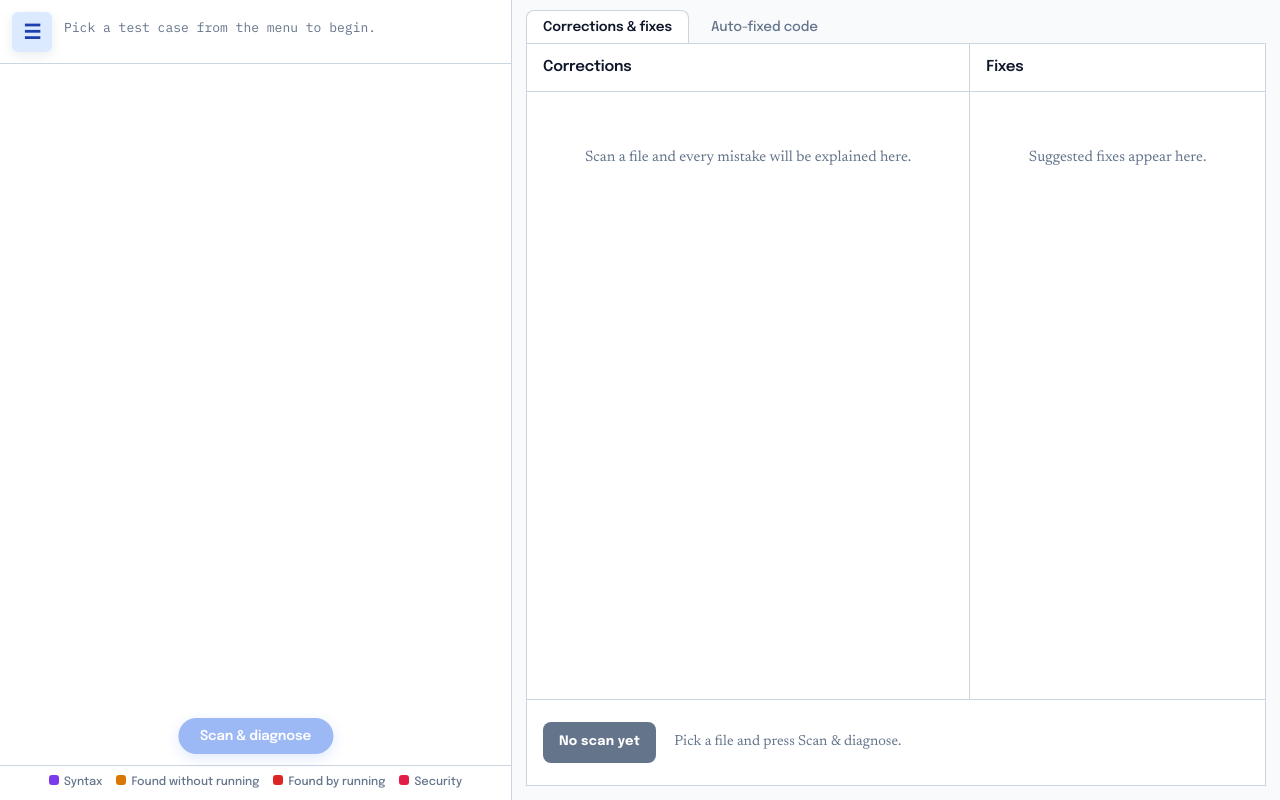
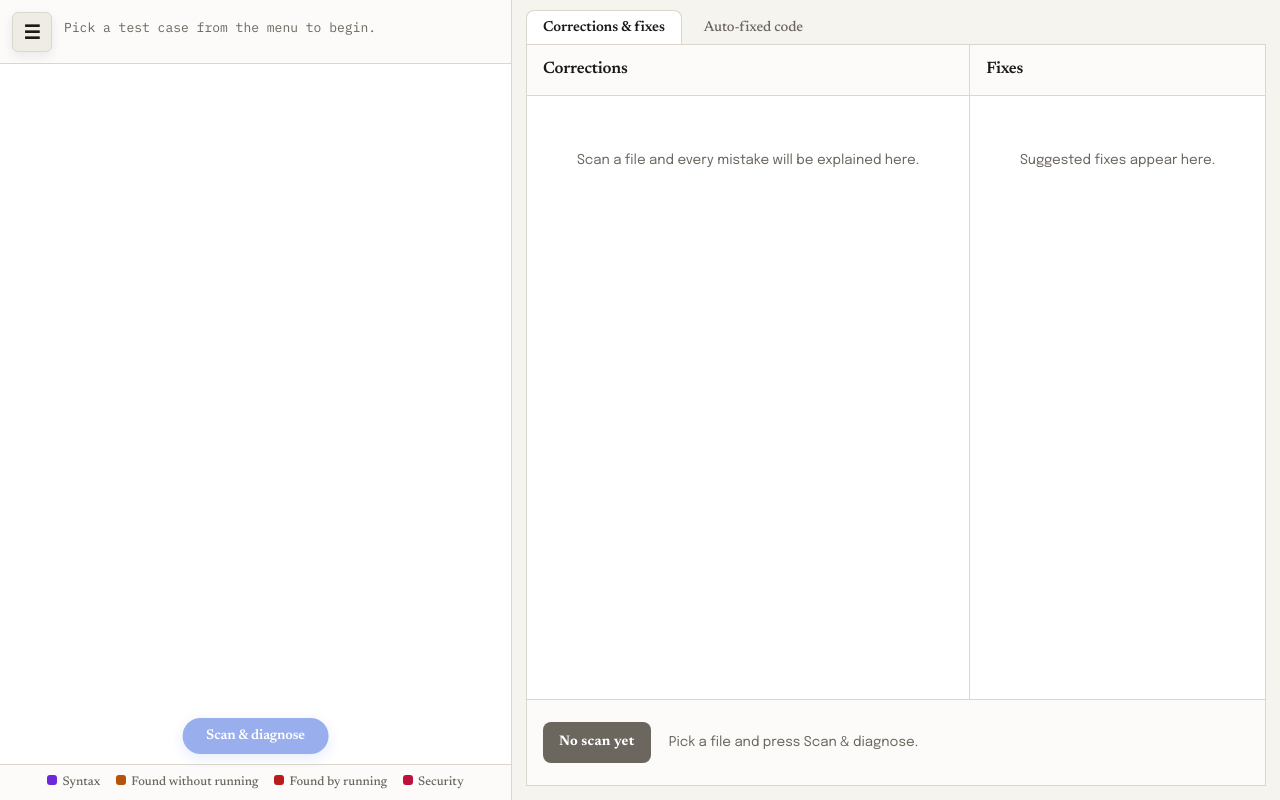
Before and after one commit to e1ixircore/compiler-error-explainer, a Flask app: page / in a window 1280 px wide. Run offline with Flask 3, Linux system fonts and the light colour scheme.

Commit message:
ui update 3(?)

```diff
--- a/templates/index.html
+++ b/templates/index.html
@@ -6,94 +6,106 @@
   <title>IntelliFix</title>
   <link rel="preconnect" href="https://fonts.googleapis.com">
   <link rel="preconnect" href="https://fonts.gstatic.com" crossorigin>
-  <link href="https://fonts.googleapis.com/css2?family=Epilogue:wght@500;600;700&family=IBM+Plex+Mono:ital,wght@0,400;0,500;0,600;1,400&family=Newsreader:ital,opsz,wght@0,6..72,400;0,6..72,500;1,6..72,400&display=swap" rel="stylesheet">
+  <link href="https://fonts.googleapis.com/css2?family=Epilogue:ital,wght@0,400;0,500;0,600;1,400&family=IBM+Plex+Mono:ital,wght@0,400;0,500;0,600;1,400&family=Newsreader:ital,opsz,wght@0,6..72,500;0,6..72,600;0,6..72,700;1,6..72,500&display=swap" rel="stylesheet">
   <style>
     :root {
-      color-scheme: light;--bg: #f8fafc;--panel: #ffffff;--panel2: #f1f5f9;--line: #cbd5e1;--ink: #0f172a;
-      --mute: #64748b;--accent: #2563eb;--parser: #7c3aed;--static: #d97706;--runtime: #dc2626;--sec: #e11d48;
-      --ok: #059669;--warn: #d97706;
-      --head: 'Epilogue', -apple-system, BlinkMacSystemFont, sans-serif;
-      --body: 'Newsreader', Georgia, serif;
+      color-scheme: light;
+      --bg: #f6f4ef;
+      --panel: #ffffff;
+      --panel2: #efece6;
+      --line: #dcd7cd;
+      --ink: #1c1917;
+      --mute: #6b665e;
+      --accent: #1d4ed8;
+      --parser: #6d28d9;
+      --static: #b45309;
+      --runtime: #b91c1c;
+      --sec: #be123c;
+      --ok: #047857;
+      --warn: #b45309;
+      --head: 'Newsreader', Georgia, serif;
+      --body: 'Epilogue', -apple-system, BlinkMacSystemFont, sans-serif;
       --mono: 'IBM Plex Mono', monospace;
     }
     * {box-sizing: border-box;margin: 0;padding: 0;}
-    body {font: 15px/1.55 var(--body);background: var(--bg);color: var(--ink);height: 100vh;display: flex;overflow: hidden;}
+    body {font: 13.5px/1.55 var(--body);background: var(--bg);color: var(--ink);height: 100vh;display: flex;overflow: hidden;}
     h1, h2, h3, h4, .tab, .verdict, .chip, .card dt, .banner b, #legend, #met {font-family: var(--head);}
-    button {font-family: var(--head);font-size: 13.5px;cursor: pointer;border: 0;border-radius: 6px;padding: 8px 14px;font-weight: 600;color: #fff;background: var(--accent);letter-spacing: -0.01em;}
+    button {font-family: var(--head);font-size: 14px;cursor: pointer;border: 0;border-radius: 6px;padding: 8px 15px;font-weight: 600;color: #fff;background: var(--accent);letter-spacing: -0.01em;}
     textarea {background: var(--panel);color: var(--ink);}
     button:disabled {opacity: .45;cursor: not-allowed;}
     button.ghost {background: var(--panel2);color: var(--ink);border: 1px solid var(--line);}
     button:focus-visible, .ln:focus-visible {outline: 2px solid var(--accent);outline-offset: 2px;}
     #left {width: 40%;position: relative;background: var(--panel);border-right: 1px solid var(--line);display: flex;flex-direction: column;}
     #right {width: 60%;display: flex;flex-direction: column;min-width: 0;}
-    .float {position: absolute;z-index: 5;box-shadow: 0 4px 12px rgba(15, 23, 42, 0.08);}
-    #menuBtn {top: 12px;left: 12px;width: 40px;height: 40px;padding: 0;font-size: 20px;background: #dbeafe;color: #1e40af;}
-    #scanBtn {bottom: 46px;left: 50%;transform: translateX(-50%);padding: 11px 22px;border-radius: 999px;box-shadow: 0 4px 14px rgba(37, 99, 235, 0.3);}
-    #menu {display: none;top: 60px;left: 12px;width: 270px;max-height: 70%;overflow: auto;background: var(--panel2);border: 1px solid var(--line);border-radius: 10px;padding: 10px;}
+    .float {position: absolute;z-index: 5;box-shadow: 0 4px 12px rgba(28, 25, 23, 0.08);}
+    #menuBtn {top: 12px;left: 12px;width: 40px;height: 40px;padding: 0;font-size: 19px;background: var(--panel2);color: var(--ink);border: 1px solid var(--line);}
+    #scanBtn {bottom: 46px;left: 50%;transform: translateX(-50%);padding: 11px 24px;border-radius: 999px;box-shadow: 0 4px 14px rgba(29, 78, 216, 0.25);}
+    #menu {display: none;top: 60px;left: 12px;width: 270px;max-height: 70%;overflow: auto;background: var(--panel);border: 1px solid var(--line);border-radius: 10px;padding: 10px;}
     #menu.open {display: block;}
-    #menu h4 {font-size: 12px;color: var(--mute);font-weight: 600;margin: 10px 4px 4px;text-transform: uppercase;letter-spacing: 0.03em;}
+    #menu h4 {font-size: 13px;color: var(--mute);font-weight: 600;margin: 10px 4px 4px;letter-spacing: 0.01em;}
     .fi {padding: 7px 8px;border-radius: 6px;cursor: pointer;font-family: var(--mono);font-size: 12.5px;display: flex;justify-content: space-between;}
-    .fi:hover, .fi.on {background: #e2e8f0;}
+    .fi:hover, .fi.on {background: var(--panel2);}
     .fi small {color: var(--ok);}
-    #menu a {display: block;margin-top: 8px;padding: 9px;border-top: 1px solid var(--line);color: var(--accent);font-family: var(--head);font-size: 13px;font-weight: 600;text-decoration: none;}
-    #fname {padding: 18px 14px 10px 64px;font-family: var(--mono);font-size: 13px;color: var(--mute);border-bottom: 1px solid var(--line);min-height: 64px;}
+    #menu a {display: block;margin-top: 8px;padding: 9px;border-top: 1px solid var(--line);color: var(--accent);font-family: var(--head);font-size: 14px;font-weight: 600;text-decoration: none;}
+    #fname {padding: 18px 14px 10px 64px;font-family: var(--mono);font-size: 13px;color: var(--mute);border-bottom: 1px solid var(--line);min-height: 64px;background: #fcfbf9;}
     #code {flex: 1;overflow: auto;font: 13px/1.65 var(--mono);padding: 6px 0 90px;}
     .ln {display: flex;border-left: 4px solid transparent;cursor: default;}
-    .ln .no {width: 48px;text-align: right;padding-right: 12px;color: #94a3b8;user-select: none;flex: none;}
+    .ln .no {width: 48px;text-align: right;padding-right: 12px;color: #a8a29e;user-select: none;flex: none;}
     .ln .tx {white-space: pre;flex: 1;}
     .ln .bd {background: var(--ink);color: #ffffff;border-radius: 9px;font: 600 11px/17px var(--mono);padding: 0 6px;margin: 2px 10px;height: 17px;}
-    .ln.parser {background: #f3e8ff;border-color: var(--parser);}
-    .ln.static {background: #fef3c7;border-color: var(--static);}
-    .ln.runtime {background: #fee2e2;border-color: var(--runtime);}
-    .ln.sec {background: #ffe4e6;border-color: var(--sec);}
+    .ln.parser {background: #f5f3ff;border-color: var(--parser);}
+    .ln.static {background: #fffbeb;border-color: var(--static);}
+    .ln.runtime {background: #fef2f2;border-color: var(--runtime);}
+    .ln.sec {background: #fff1f2;border-color: var(--sec);}
     .ln.parser, .ln.static, .ln.runtime, .ln.sec {cursor: pointer;}
     .ln.active {box-shadow: inset 0 0 0 2px var(--ink);}
-    #legend {position: absolute;bottom: 0;left: 0;right: 0;display: flex;gap: 14px;justify-content: center;padding: 8px;font-size: 11.5px;color: var(--mute);background: var(--panel);border-top: 1px solid var(--line);}
+    #legend {position: absolute;bottom: 0;left: 0;right: 0;display: flex;gap: 16px;justify-content: center;padding: 8px;font-size: 12.5px;color: var(--mute);background: #fcfbf9;border-top: 1px solid var(--line);}
     .dot {display: inline-block;width: 10px;height: 10px;border-radius: 3px;margin-right: 5px;}
     #tabs {display: flex;gap: 6px;padding: 10px 14px 0;background: var(--bg);}
-    .tab {background: transparent;color: var(--mute);border-radius: 8px 8px 0 0;padding: 9px 16px;font-weight: 500;}
+    .tab {background: transparent;color: var(--mute);border-radius: 8px 8px 0 0;padding: 9px 16px;font-size: 14.5px;font-weight: 500;}
     .tab.on {background: var(--panel);color: var(--ink);font-weight: 600;border: 1px solid var(--line);border-bottom: 0;}
     .pane {flex: 1;display: none;min-height: 0;background: var(--panel);margin: 0 14px;border: 1px solid var(--line);}
     .pane.on {display: flex;flex-direction: column;}
     #cols {flex: 1;display: flex;min-height: 0;}
     .col {flex: 2;min-width: 0;display: flex;flex-direction: column;}
     .col.wide {flex: 3;}
-    .col + .col {border-left: 1px solid var(--line); }
+    .col + .col {border-left: 1px solid var(--line);}
     .list {flex: 1;overflow: auto;padding: 14px 16px 30px;}
     #secBox {padding: 0 16px;}
-    h2 {font-size: 15px;font-weight: 600;letter-spacing: -0.015em;padding: 12px 16px;border-bottom: 1px solid var(--line);flex: none;}
-    .empty {color: var(--mute);padding: 40px 10px;text-align: center}
-    .banner {background: #dc2626;color: #fff;border-radius: 8px;padding: 12px 14px;margin: 14px 0 0;}
-    .banner b {display: block;margin-bottom: 4px;font-size: 13.5px;}
+    h2 {font-size: 16.5px;font-weight: 600;letter-spacing: -0.015em;padding: 12px 16px;border-bottom: 1px solid var(--line);flex: none;background: #fcfbf9;}
+    .empty {color: var(--mute);padding: 40px 10px;text-align: center;}
+    .banner {background: #b91c1c;color: #fff;border-radius: 8px;padding: 12px 14px;margin: 14px 0 0;}
+    .banner b {display: block;margin-bottom: 4px;font-size: 14.5px;}
     .banner div {font: 12.5px var(--mono);margin-top: 3px;}
     .banner.soft {background: #fef2f2;color: #991b1b;border: 1px solid #fecaca;}
-    .card {border: 1px solid var(--line);border-left: 5px solid var(--c, #999);border-radius: 8px;padding: 12px 14px;margin-bottom: 12px;cursor: pointer;background: var(--panel);}
+    .card {border: 1px solid var(--line);border-left: 5px solid var(--c, #999);border-radius: 8px;padding: 13px 15px;margin-bottom: 12px;cursor: pointer;background: var(--panel);}
+    .card:hover {background: #fcfbf9;}
     .card.active {box-shadow: 0 0 0 2px var(--ink);}
-    .card h3 {font-size: 14px;font-weight: 600;letter-spacing: -0.01em;display: flex;gap: 8px;align-items: center;flex-wrap: wrap;}
-    .chip {font-size: 11.5px;font-weight: 600;color: #ffffff;background: var(--c, #999);border-radius: 5px;padding: 2px 8px;}
-    .card .mean {color: var(--mute);font-style: italic;margin: 5px 0 9px;font-size: 14.5px;}
-    .card dl {display: grid;grid-template-columns: 86px 1fr;gap: 6px 10px;align-items: baseline;}
-    .card dt {font-size: 12px;font-weight: 600;color: var(--c);text-transform: uppercase;letter-spacing: 0.02em;}
-    .card dd {font-size: 14.5px;line-height: 1.5;}
-    .tip {background: #e0f2fe;color: #0369a1;border-radius: 6px;padding: 4px 9px;margin-top: 8px;display: inline-block;font-size: 13.5px;}
+    .card h3 {font-size: 15.5px;font-weight: 600;letter-spacing: -0.01em;display: flex;gap: 8px;align-items: center;flex-wrap: wrap;}
+    .chip {font-size: 12px;font-weight: 600;color: #ffffff;background: var(--c, #999);border-radius: 5px;padding: 2px 8px;}
+    .card .mean {color: var(--mute);font-style: italic;margin: 5px 0 10px;font-size: 13px;}
+    .card dl {display: grid;grid-template-columns: 88px 1fr;gap: 6px 10px;align-items: baseline;}
+    .card dt {font-size: 13px;font-weight: 600;color: var(--c);}
+    .card dd {font-size: 13.5px;line-height: 1.55;}
+    .tip {background: #eff6ff;color: #1e40af;border: 1px solid #dbeafe;border-radius: 6px;padding: 5px 9px;margin-top: 9px;display: inline-block;font-size: 13px;}
     .fx {border: 1px solid var(--line);border-radius: 8px;margin-bottom: 12px;cursor: pointer;overflow: hidden;}
     .fx.active {box-shadow: 0 0 0 2px var(--ink);}
-    .fx header {display: flex;justify-content: space-between;align-items: center;padding: 7px 12px;background: var(--panel2);font-family: var(--head);font-size: 12.5px;}
+    .fx header {display: flex;justify-content: space-between;align-items: center;padding: 7px 12px;background: var(--panel2);font-family: var(--head);font-size: 13.5px;}
     .fx pre {font: 12.5px/1.6 var(--mono);padding: 4px 12px;white-space: pre-wrap;word-break: break-word;}
-    .fx .m {background: #fee2e2;color: #991b1b;}
-    .fx .p {background: #dcfce7;color: #166534;}
-    .fx .warn {background: #fef3c7;color: #92400e;padding: 6px 12px;font-size: 13.5px;}
-    .fx button {padding: 3px 10px;font-size: 11.5px;}
-    #sum {flex: none;margin: 0 14px 14px;background: var(--panel);border: 1px solid var(--line);border-top: 0;padding: 12px 16px;min-height: 86px;display: flex;gap: 18px;align-items: center;}
-    .verdict {font-size: 13px;font-weight: 700;letter-spacing: 0.02em;color: #fff;border-radius: 8px;padding: 10px 16px;text-align: center;white-space: nowrap;background: var(--mute);}
-    #met {display: grid;grid-template-columns: auto auto;gap: 2px 18px;font-size: 12px;color: var(--mute);border-left: 1px solid var(--line);padding-left: 18px;white-space: nowrap;}
+    .fx .m {background: #fef2f2;color: #991b1b;}
+    .fx .p {background: #ecfdf5;color: #065f46;}
+    .fx .warn {background: #fffbeb;color: #92400e;padding: 7px 12px;font-size: 13px;}
+    .fx button {padding: 3px 10px;font-size: 12.5px;}
+    #sum {flex: none;margin: 0 14px 14px;background: #fcfbf9;border: 1px solid var(--line);border-top: 0;padding: 12px 16px;min-height: 86px;display: flex;gap: 18px;align-items: center;}
+    .verdict {font-size: 14px;font-weight: 700;letter-spacing: 0.02em;color: #fff;border-radius: 8px;padding: 10px 16px;text-align: center;white-space: nowrap;background: var(--mute);}
+    #met {display: grid;grid-template-columns: auto auto;gap: 3px 18px;font-size: 13px;color: var(--mute);border-left: 1px solid var(--line);padding-left: 18px;white-space: nowrap;}
     #met b {color: var(--ink);font-weight: 600;}
-    #sumTxt {flex: 1;font-size: 14.5px;color: var(--mute);}
-    #sumTxt b {color: var(--ink);font-family: var(--head);font-size: 13.5px;}
+    #sumTxt {flex: 1;font-size: 13.5px;color: var(--mute);}
+    #sumTxt b {color: var(--ink);font-family: var(--head);font-size: 14.5px;}
     #sumTxt .chip {margin: 4px 4px 0 0;display: inline-block;}
     #codePane {padding: 14px;gap: 10px;}
     #fixed {flex: 1;font: 13px/1.6 var(--mono);border: 1px solid var(--line);border-radius: 6px;padding: 10px;resize: none;min-height: 0;}
-    #term {flex: 1;background: #f1f5f9;border: 1px solid var(--line);color: #0f172a;font: 12.5px/1.55 var(--mono);padding: 12px;border-radius: 6px;overflow: auto;white-space: pre-wrap;min-height: 0;}
+    #term {flex: 1;background: #f8f7f4;border: 1px solid var(--line);color: var(--ink);font: 12.5px/1.55 var(--mono);padding: 12px;border-radius: 6px;overflow: auto;white-space: pre-wrap;min-height: 0;}
     .row {display: flex;gap: 8px;}
     .busy {cursor: progress;}
   </style>
@@ -165,12 +177,12 @@
     const COL = { parser: 'var(--parser)', static: 'var(--static)', runtime: 'var(--runtime)' };
     const STG = { parser: 'Syntax check', static: 'Found without running', runtime: 'Found by running' };
     const VC = {
-      VERIFIED: '#12805c',
-      CLEAN: '#12805c',
-      PARTIAL: '#b7791f',
-      REJECTED: '#d92d20',
+      VERIFIED: '#047857',
+      CLEAN: '#047857',
+      PARTIAL: '#b45309',
+      REJECTED: '#b91c1c',
       BLOCKED: '#7f1d1d',
-      'NO FIX GENERATED': '#667085'
+      'NO FIX GENERATED': '#6b665e'
     };
 
     let S = { file: null, code: '', issues: [], sec: [], blocked: false, lm: {} };
```
